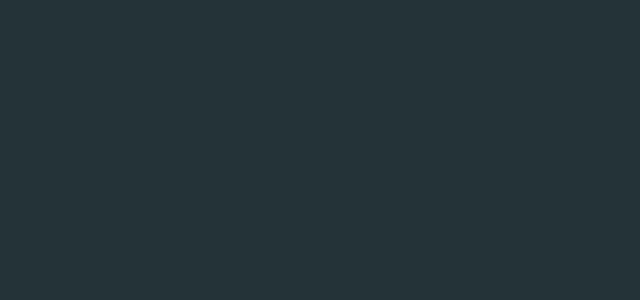
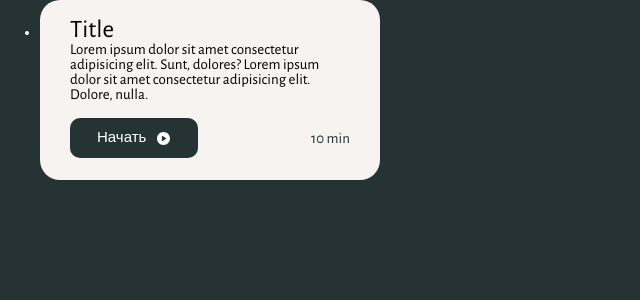
Before and after one commit to kolcman/Meditation, a Vue app: page / in a window 1280 px wide. Shown: the top 300 px of the page, without its empty margins (0-640 px from the left). Built offline with nearby package versions, Linux system fonts and the light colour scheme.

Commit message:
Добавил:
- Зависимости для Pinia и Axios
- Сверстал компонент карточки медитации.

```diff
--- a/package.json
+++ b/package.json
@@ -13,6 +13,8 @@
     "format": "prettier --write src/"
   },
   "dependencies": {
+    "axios": "^1.9.0",
+    "pinia": "^3.0.2",
     "vue": "^3.5.13"
   },
   "devDependencies": {
--- a/src/App.vue
+++ b/src/App.vue
@@ -1,11 +1,14 @@
 <script setup lang="ts">
 
 
+import MeditationCard from '@/components/MeditationCard.vue';
 </script>
 
 <template>
   <main>
-
+    <ul class="meditation-list">
+      <li><MeditationCard/></li>
+    </ul>
   </main>
 </template>
 
--- a/src/assets/base.css
+++ b/src/assets/base.css
@@ -4,6 +4,9 @@
   --color-fg-opacity05: rgba(255, 255, 255, 0.5);
   --color-fg-opacity09: rgba(255, 255, 255, 0.9);
   --color-bg: #253334;
+  --color-text: #000000;
+  --color-card-bg: #f7f3f0;
+  --color-bg-hover: #3c5153;
   --color-btn: #7c9a92;
   --icon-bg: #69b09c;
 }
@@ -21,7 +24,7 @@ body {
   color: var(--color-fg);
   background: var(--color-bg);
   line-height: 1.6;
-  font-family: var(--font);
+  font-family: var(--font), sans-serif;
   font-size: 15px;
   text-rendering: optimizeLegibility;
   -webkit-font-smoothing: antialiased;
--- /dev/null
+++ b/src/components/MeditationCard.vue
@@ -0,0 +1,75 @@
+<template>
+  <div class="card">
+    <div class="card__top">
+      <h2 class="card__title">Title</h2>
+      <p class="card__description">Lorem ipsum dolor sit amet consectetur adipisicing elit. Sunt, dolores? Lorem ipsum
+        dolor sit amet consectetur adipisicing elit. Dolore, nulla.</p>
+    </div>
+    <div class="card__bottom">
+      <ButtonBase class="card__btn">
+        Начать
+        <IconPlay />
+      </ButtonBase>
+      <span class="card__time">10 min</span>
+    </div>
+  </div>
+</template>
+
+<script setup lang="ts">
+import ButtonBase from '@/components/icon/ButtonBase.vue';
+import IconPlay from '@/components/icon/IconPlay.vue';
+
+</script>
+
+<style scoped>
+.card {
+  width: 340px;
+  height: auto;
+  min-height: 170px;
+  padding: 22px 30px;
+  border-radius: 20px;
+  background: var(--color-card-bg);
+  color: var(--color-text);
+  display: flex;
+  flex-direction: column;
+  justify-content: space-between;
+  font-weight: 500;
+  line-height: 100%;
+}
+
+.card__title {
+  font-size: 25px;
+  margin-bottom: 5px;
+}
+
+.card__description {
+  font-size: 15px;
+  margin-bottom: 16px;
+}
+
+.card__bottom {
+  display: flex;
+  align-items: center;
+  justify-content: space-between;
+}
+
+.card__btn {
+  display: flex;
+  align-items: center;
+  justify-content: center;
+  width: fit-content;
+  gap: 11px;
+  padding: 11px 17px 11px 27px;
+  border: none;
+  border-radius: 10px;
+}
+
+.card__btn:hover {
+  background: var(--color-bg-hover);
+}
+
+.card__time {
+  font-size: 15px;
+  color: var(--color-bg);
+}
+</style>
--- /dev/null
+++ b/src/components/icon/ButtonBase.vue
@@ -0,0 +1,19 @@
+<template>
+  <button class="button">
+    <slot />
+    <div>
+      <slot name='icon'/>
+    </div>
+  </button>
+</template>
+
+<style scoped>
+.button {
+  background: var(--color-bg);
+  color: var(--color-fg);
+  font-family: var(--font),serif;
+  font-weight: 500;
+  font-size: 15px;
+  line-height: 18px;
+}
+</style>
--- /dev/null
+++ b/src/components/icon/IconPlay.vue
@@ -0,0 +1,5 @@
+<template>
+  <svg width="13" height="13" viewBox="0 0 13 13" fill="none" xmlns="http://www.w3.org/2000/svg">
+    <path d="M6.5 0C2.91568 0 0 2.91596 0 6.5C0 10.084 2.91568 13 6.5 13C10.0843 13 13 10.084 13 6.5C13 2.91596 10.0843 0 6.5 0ZM9.08403 6.72773L5.29237 9.16523C5.24794 9.19405 5.19662 9.20834 5.14584 9.20834C5.10141 9.20834 5.05644 9.19722 5.01625 9.17528C4.92896 9.12768 4.875 9.03668 4.875 8.9375V4.0625C4.875 3.96332 4.92896 3.87232 5.01625 3.82472C5.10194 3.77764 5.20932 3.78054 5.29237 3.83477L9.08403 6.27227C9.16127 6.32199 9.20834 6.40796 9.20834 6.5C9.20834 6.59204 9.16127 6.67799 9.08403 6.72773Z" fill="white"/>
+    </svg>
+</template>
--- a/src/main.ts
+++ b/src/main.ts
@@ -2,5 +2,9 @@ import './assets/main.css'
 
 import { createApp } from 'vue'
 import App from './App.vue'
+import { createPinia } from 'pinia';
 
-createApp(App).mount('#app')
+const pinia = createPinia()
+const app = createApp(App)
+app.use(pinia)
+app.mount('#app')
```
Also changed, not shown: 1 other file (tests, documents, lock files or other folders).
